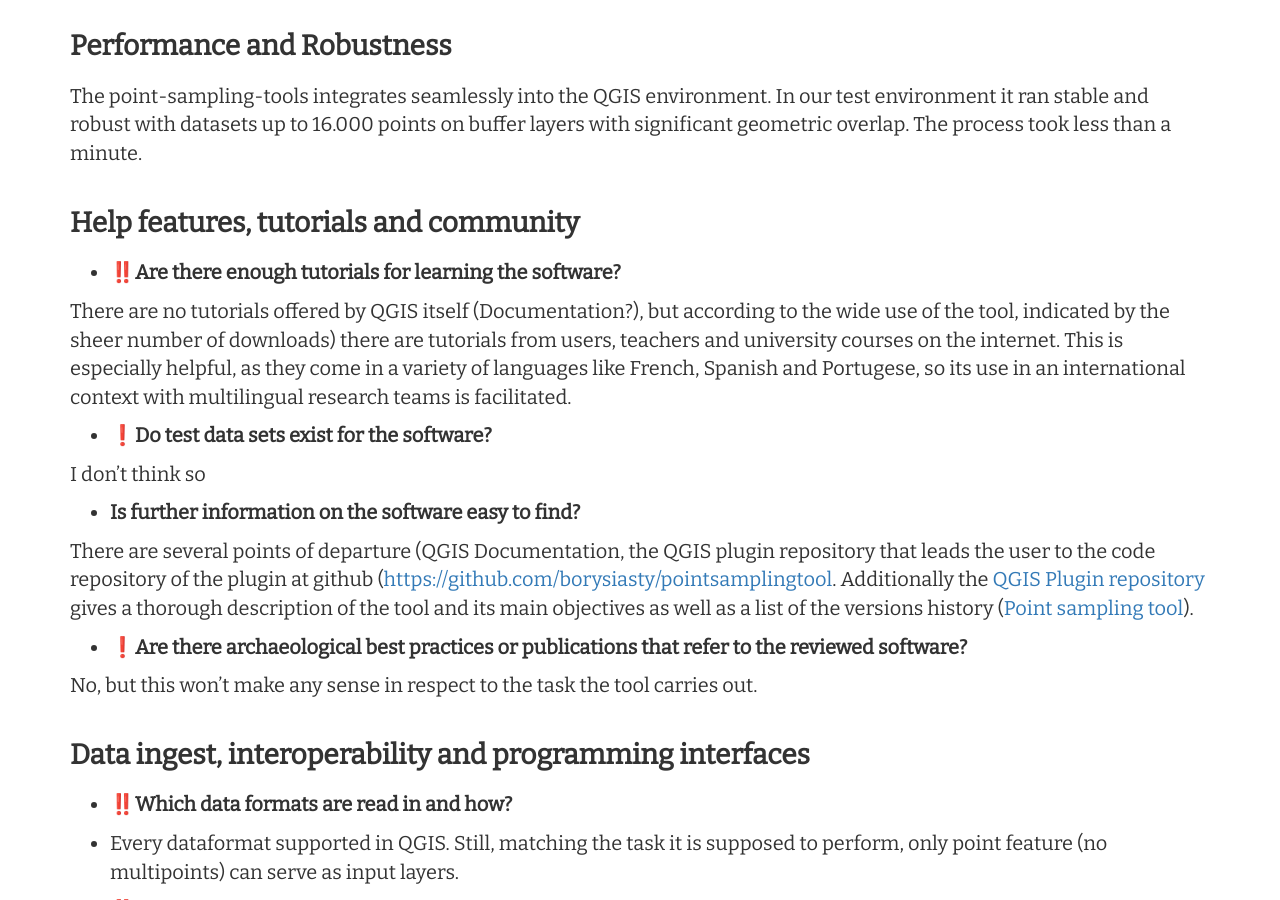
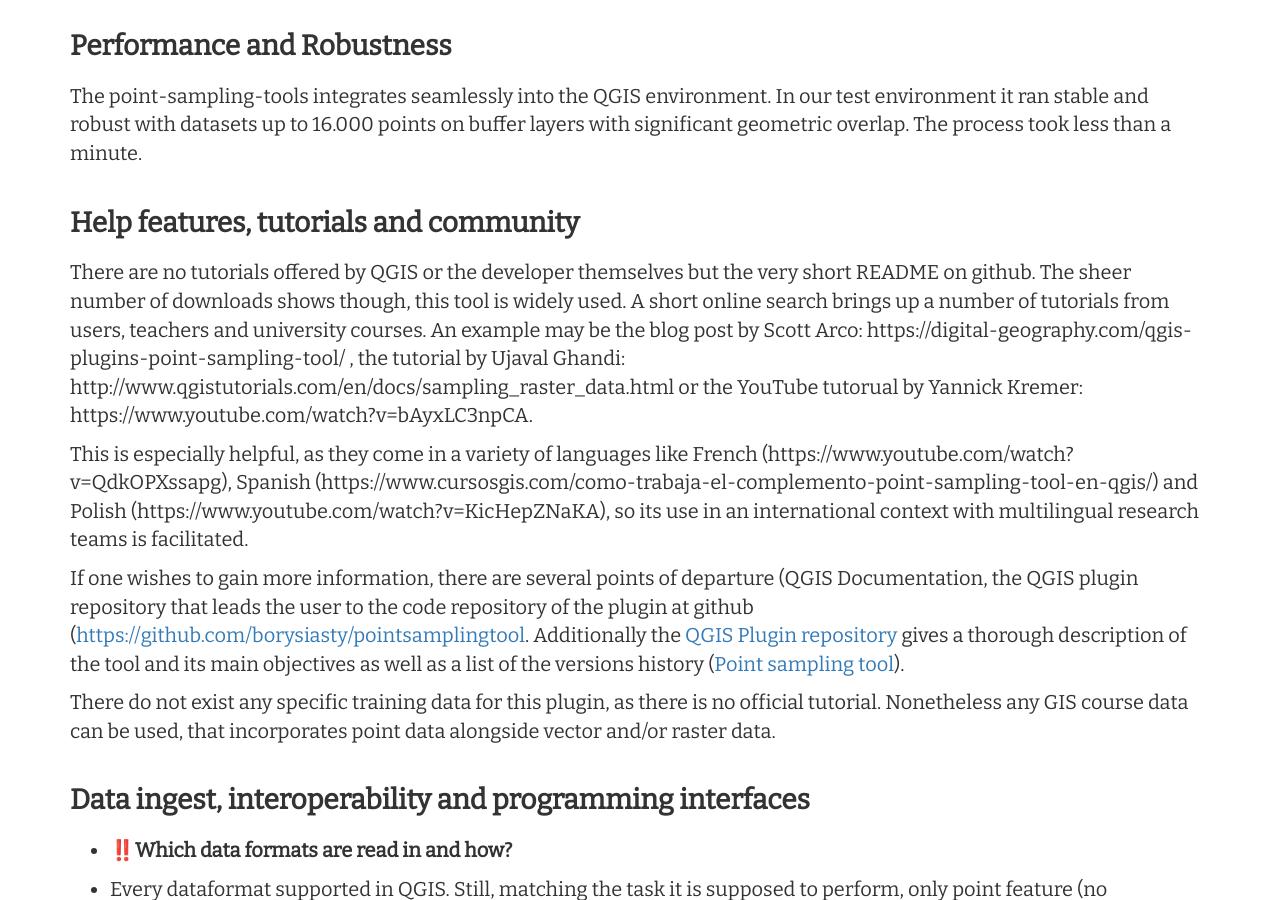
Before and after one commit to Research-Squirrel-Engineers/DGUF_PointSamplingTool, a Jekyll site: the page built from Review_Draft.md, in a window 1280 px wide and 900 px high, scrolled down 3685 px. Built offline with Jekyll 4.4.1, drawn with Linux system fonts in a browser that asks for light colours; nearby versions of some CDN libraries; emoji names are drawn with the system emoji font; some of the changed text lies outside the part shown.

Commit message:
cleans Help features etc

```diff
--- a/Review_Draft.md
+++ b/Review_Draft.md
@@ -87,7 +87,7 @@
 
 Two of the reviewers used the tool in their research and teaching (Klammt 2015; @schmidt_2016). Both focus on gathering information regarding the geographical settings of archaeological sites and analysing them statistically in respect to site evidence and settlement activities. The usage of the point sampling tool formed a necessary but hardly remarkable part of their research routine, so both did not expand on the tool in their theses. As the tool is probably also rarely cited by other authors, we name here some studies for which it could have been used since its first release in 2008: @miera_2020, @hinz_2014, @cappenberg_2020.
 
-Though useful for archaeological questions, the point sampling tool is a universal helper and not specifically shaped for archaeological use. Other disciplines employing it may be digital cartographers (see, e.g. Arco 2013: https://digital-geography.com/qgis-plugins-point-sampling-tool/), biologists, ecologists, environmentalsists or anyone using GIS software.
+Though useful for archaeological questions, the point sampling tool is a universal helper and not specifically shaped for archaeological use. Other disciplines employing it may be digital cartographers (see, e.g. Arco 2013: https://digital-geography.com/qgis-plugins-point-sampling-tool/), biologists or ecologists (http://wiki.awf.forst.uni-goettingen.de/wiki/index.php/Object-based_classification_(Tutorial)) or anyone using GIS software.
 
 #### Workflow of the QGIS Point Sampling Tool
 
@@ -136,24 +136,15 @@
 
 #### Help features, tutorials and community
 
-* :bangbang:**Are there enough tutorials for learning the software?**
+There are no tutorials offered by QGIS or the developer themselves but the very short README on github. The sheer number of downloads <!--(do we have a number?) --> shows though, this tool is widely used. A short online search brings up a number of tutorials from users, teachers and university courses. An example may be the blog post by Scott Arco: https://digital-geography.com/qgis-plugins-point-sampling-tool/ , the tutorial by Ujaval Ghandi: http://www.qgistutorials.com/en/docs/sampling_raster_data.html or the YouTube tutorual by Yannick Kremer: https://www.youtube.com/watch?v=bAyxLC3npCA.
 
-There are no tutorials offered by QGIS itself (Documentation?), but according to the wide use of the tool, indicated by the sheer number of downloads) there are tutorials from users, teachers and university courses on the internet. This is especially helpful, as they come in a variety of languages like French, Spanish and Portugese, so its use in an international context with multilingual research teams is facilitated.
+This is especially helpful, as they come in a variety of languages like French (https://www.youtube.com/watch?v=QdkOPXssapg), Spanish (https://www.cursosgis.com/como-trabaja-el-complemento-point-sampling-tool-en-qgis/) and Polish (https://www.youtube.com/watch?v=KicHepZNaKA), so its use in an international context with multilingual research teams is facilitated.
 
-* :heavy_exclamation_mark:**Do test data sets exist for the software?**
+If one wishes to gain more information, there are several points of departure (QGIS Documentation, the QGIS plugin repository  that leads the user to the code repository of the plugin at github ([https://github.com/borysiasty/pointsamplingtool](https://github.com/borysiasty/pointsamplingtool). Additionally the [QGIS Plugin repository](https://plugins.qgis.org/plugins/) gives a thorough description of the tool and its main objectives as well as a list of the versions history ([Point sampling tool](https://plugins.qgis.org/plugins/pointsamplingtool/)).
 
-I don't think so
-
-* **Is further information on the software easy to find?**
-
-There are several points of departure (QGIS Documentation, the QGIS plugin repository  that leads the user to the code repository of the plugin at github ([https://github.com/borysiasty/pointsamplingtool](https://github.com/borysiasty/pointsamplingtool). Additionally the [QGIS Plugin repository](https://plugins.qgis.org/plugins/) gives a thorough description of the tool and its main objectives as well as a list of the versions history ([Point sampling tool](https://plugins.qgis.org/plugins/pointsamplingtool/)).
-
-<!--- * :bangbang:**Is the software supported by a community, and what proportion are classical and ancient studies scholars?** -->
+There do not exist any specific training data for this plugin, as there is no official tutorial. Nonetheless any GIS course data can be used, that incorporates point data alongside vector and/or raster data.
 
 
-* :heavy_exclamation_mark:**Are there archaeological best practices or publications that refer to the reviewed software?**
-
-No, but this won't make any sense in respect to the task the tool carries out.
 
 #### Data ingest, interoperability and programming interfaces
 
```
